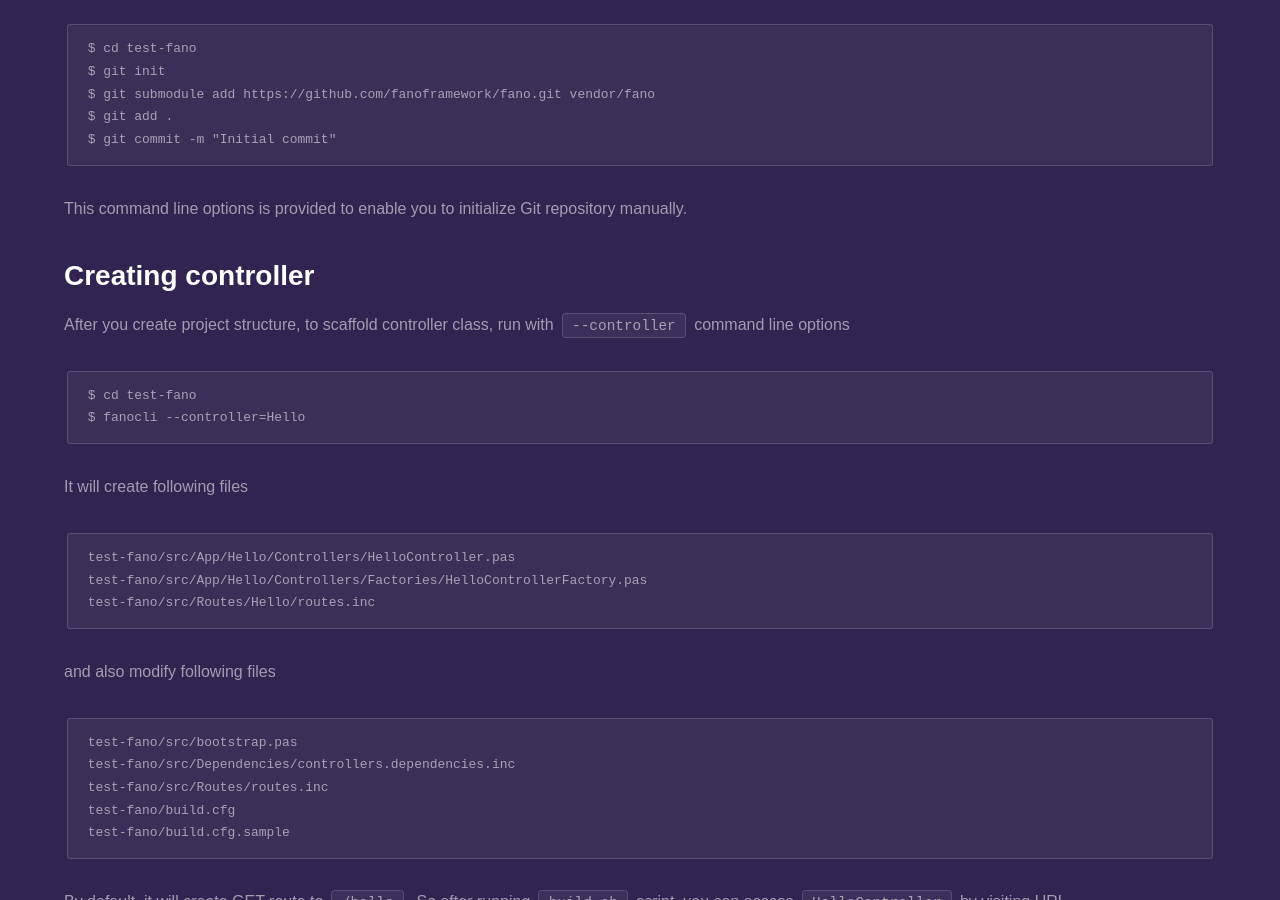
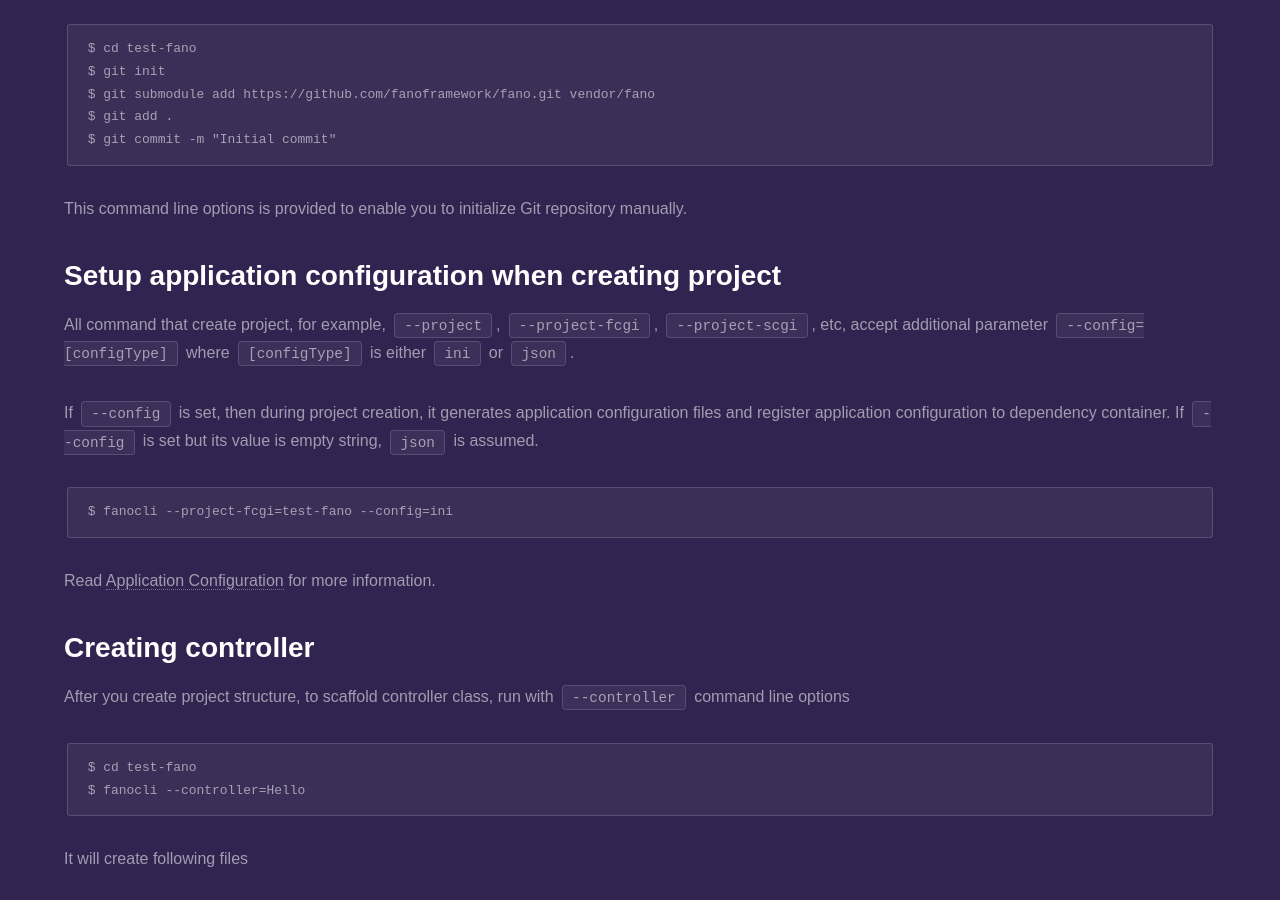
Before and after one commit to fanoframework/fanoframework.github.io, a Jekyll site: the page built from scaffolding-with-fano-cli/index.md, in a window 1280 px wide and 900 px high, scrolled down 4158 px. Built offline with Jekyll 4.4.1, drawn with Linux system fonts in a browser that asks for light colours; our own code applies the rules of GitHub Pages for plain Markdown files.

Commit message:
add content about setting app application configuration with Fano CLI

````diff
--- a/scaffolding-with-fano-cli/index.md
+++ b/scaffolding-with-fano-cli/index.md
@@ -167,6 +167,18 @@ $ git add .
 $ git commit -m "Initial commit"
 ```
 This command line options is provided to enable you to initialize Git repository manually.
+
+## Setup application configuration when creating project
+
+All command that create project, for example, `--project`, `--project-fcgi`, `--project-scgi`, etc, accept additional parameter `--config=[configType]` where `[configType]` is either `ini` or `json`.
+
+If `--config` is set, then during project creation, it generates application configuration files and register application configuration to dependency container. If `--config` is set but its value is empty string, `json` is assumed.
+
+```
+$ fanocli --project-fcgi=test-fano --config=ini
+```
+
+Read [Application Configuration](/configuration) for more information.
 
 ## Creating controller
 
````
